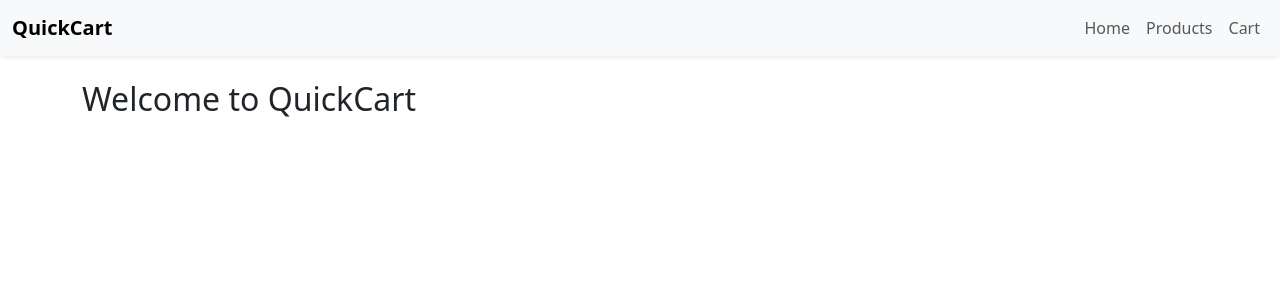
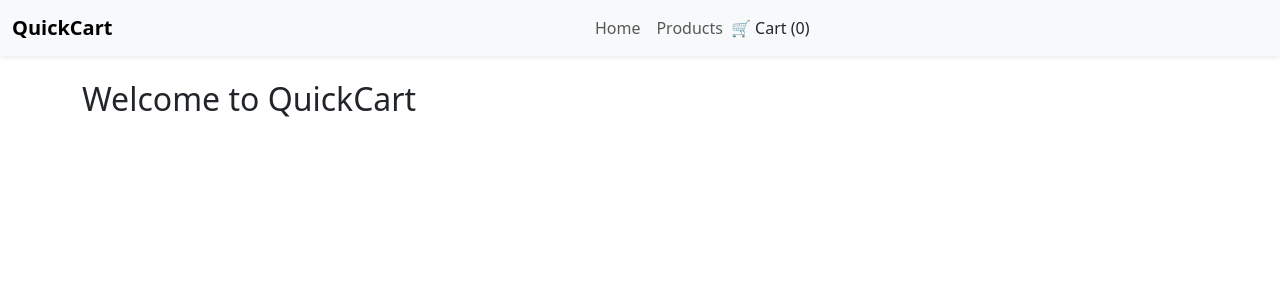
Before and after one commit to nuruddintipu/QuickCart, a React (Vite) app in the folder frontend/: page / in a window 1280 px wide. Shown: the top 300 px of the page. Built offline with nearby package versions, Linux system fonts and the light colour scheme.

Commit message:
feat: add CartModal on navigation bar

```diff
--- a/frontend/src/components/layout/NavigationBar.jsx
+++ b/frontend/src/components/layout/NavigationBar.jsx
@@ -1,6 +1,7 @@
 import {Container, Nav, Navbar} from "react-bootstrap";
 import {Link} from "react-router-dom";
 import {ROUTE_PATHS} from "../../routes/routeConstants.jsx";
+import CartModal from "../modals/CartModal.jsx";
 
 const NavigationBar = () => {
     return (
@@ -14,7 +15,9 @@ const NavigationBar = () => {
                     <Nav className="ms-auto">
                         <Nav.Link  as={Link} to={ROUTE_PATHS.HOMEPAGE}>Home</Nav.Link>
                         <Nav.Link as={Link} to={ROUTE_PATHS.PRODUCTS}>Products</Nav.Link>
-                        <Nav.Link as={Link} to="/">Cart</Nav.Link>
+                    </Nav>
+                    <Nav className="me-auto mb-2 mb-lg-0">
+                        <CartModal />
                     </Nav>
                 </Navbar.Collapse>
             </Container>
```
